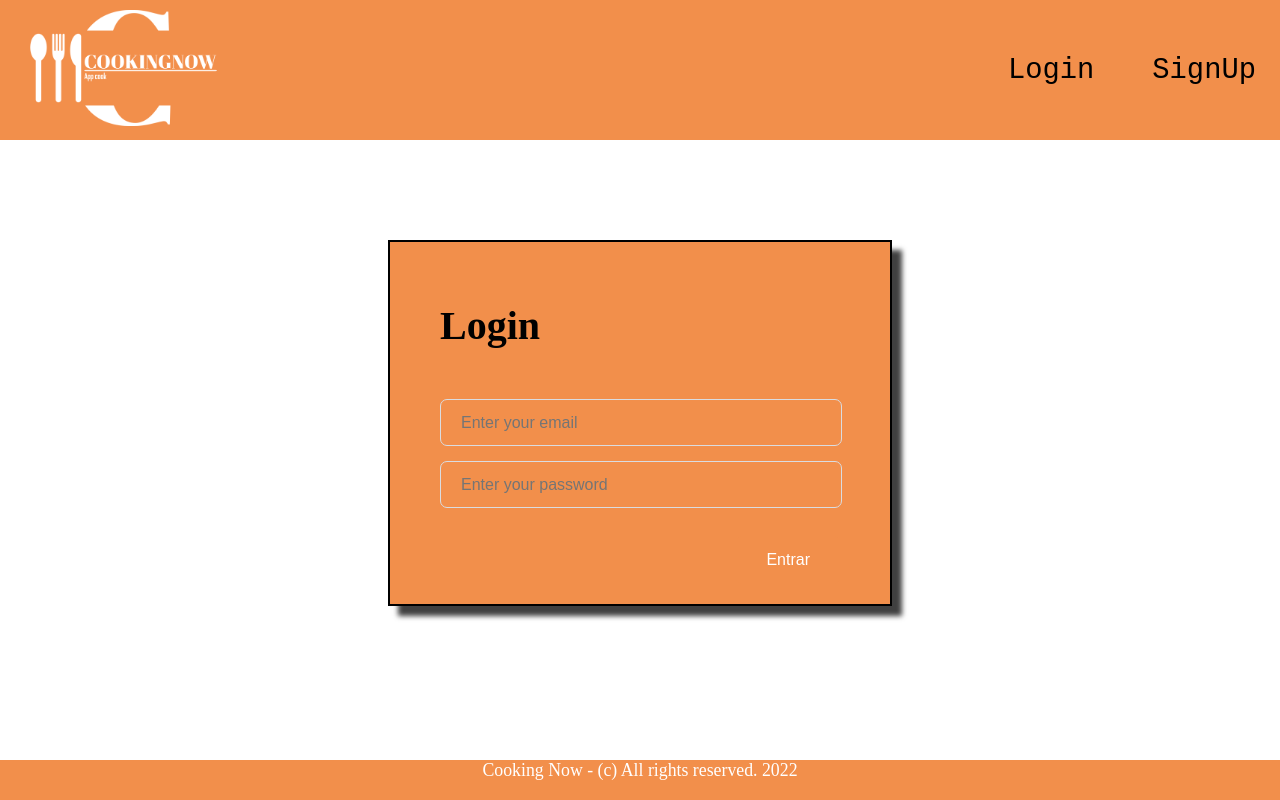
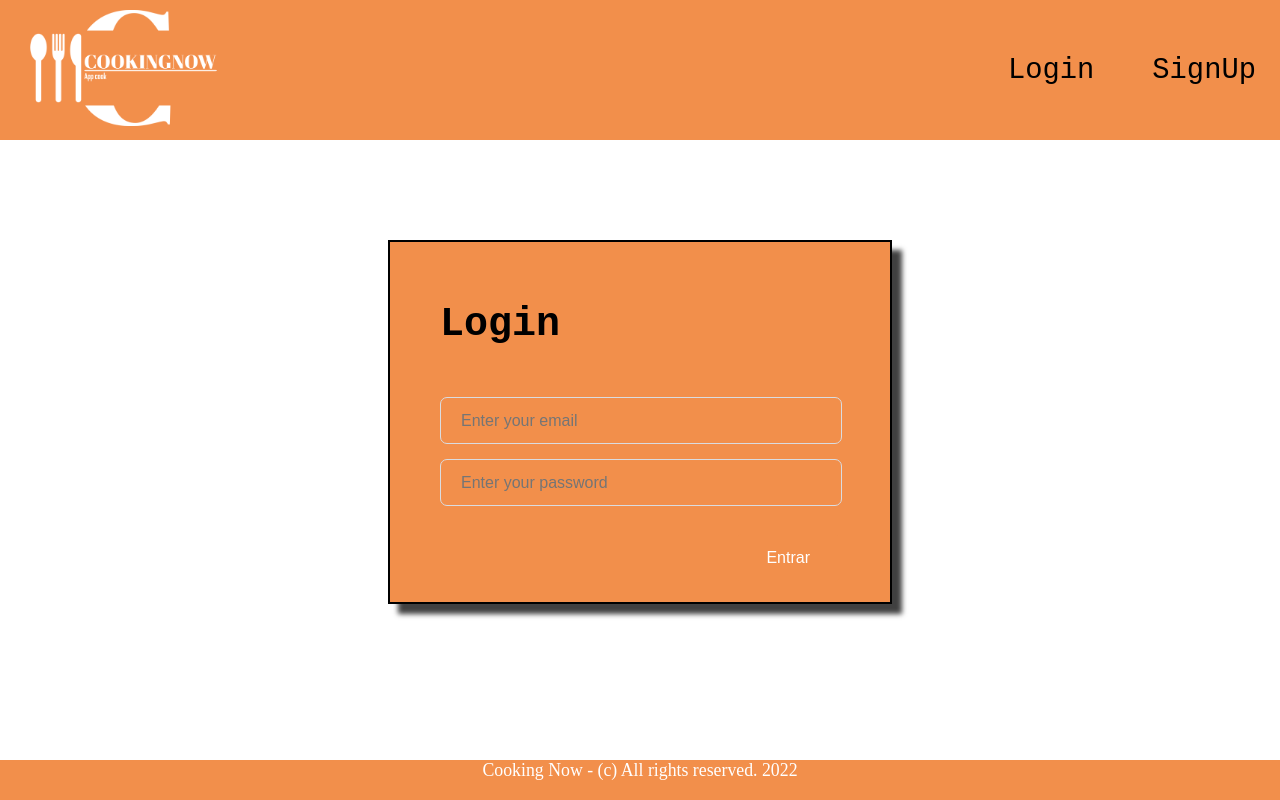
Before and after one commit to Emilio2112/CookingNow2-0, a Vue app in the folder CookinNow/: page /login in a window 1280 px wide. Built offline with nearby package versions, Linux system fonts and the light colour scheme.

Commit message:
Cambio fuente title

```diff
--- a/CookinNow/src/views/LoginView.vue
+++ b/CookinNow/src/views/LoginView.vue
@@ -68,7 +68,7 @@ body {
   margin: 0;
   padding: 0;
   background-color: white;
-  font-family: "lato", sans-serif;
+  font-family: monospace;
 }
 .contact-us {
   margin: 100px auto;
@@ -86,6 +86,8 @@ body {
 .title {
   font-size: 40px;
   margin-bottom: 50px;
+  font-family: monospace;
+
 }
 .inputContainer {
   position: relative;
```
